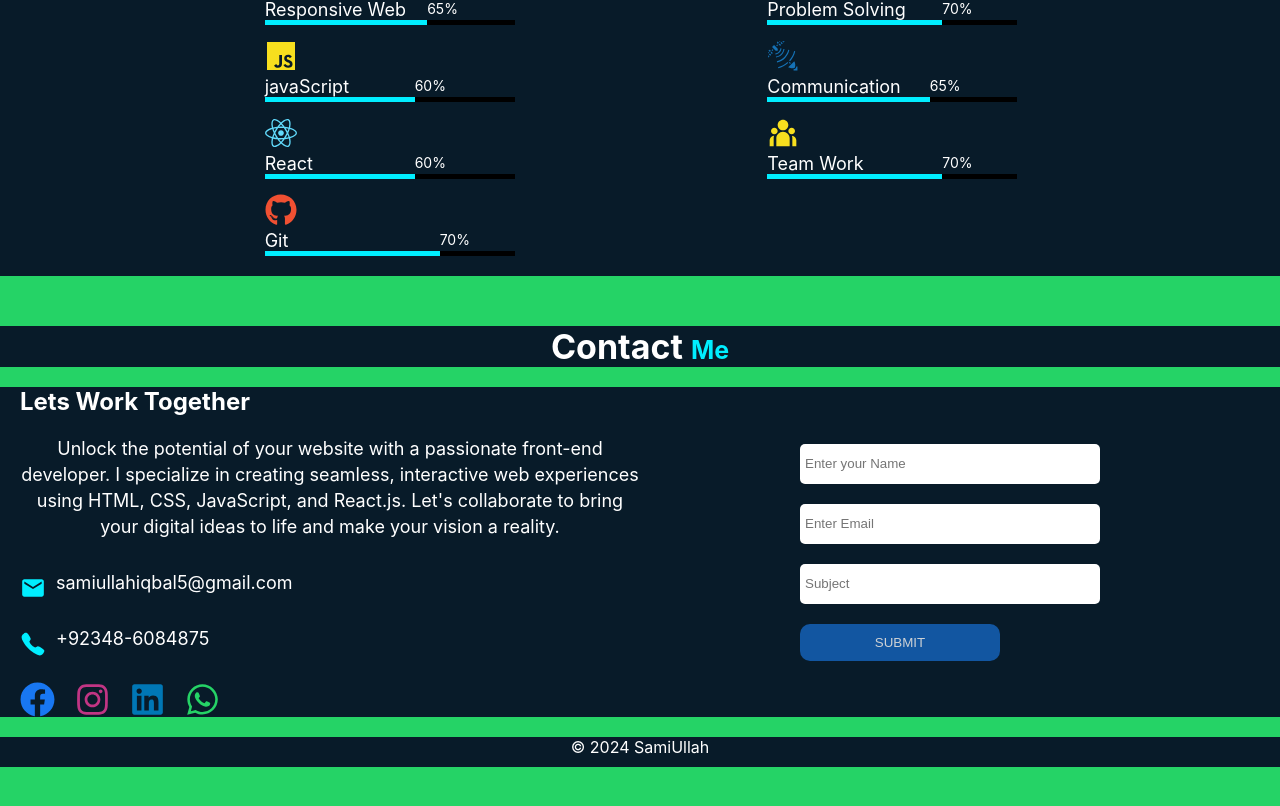
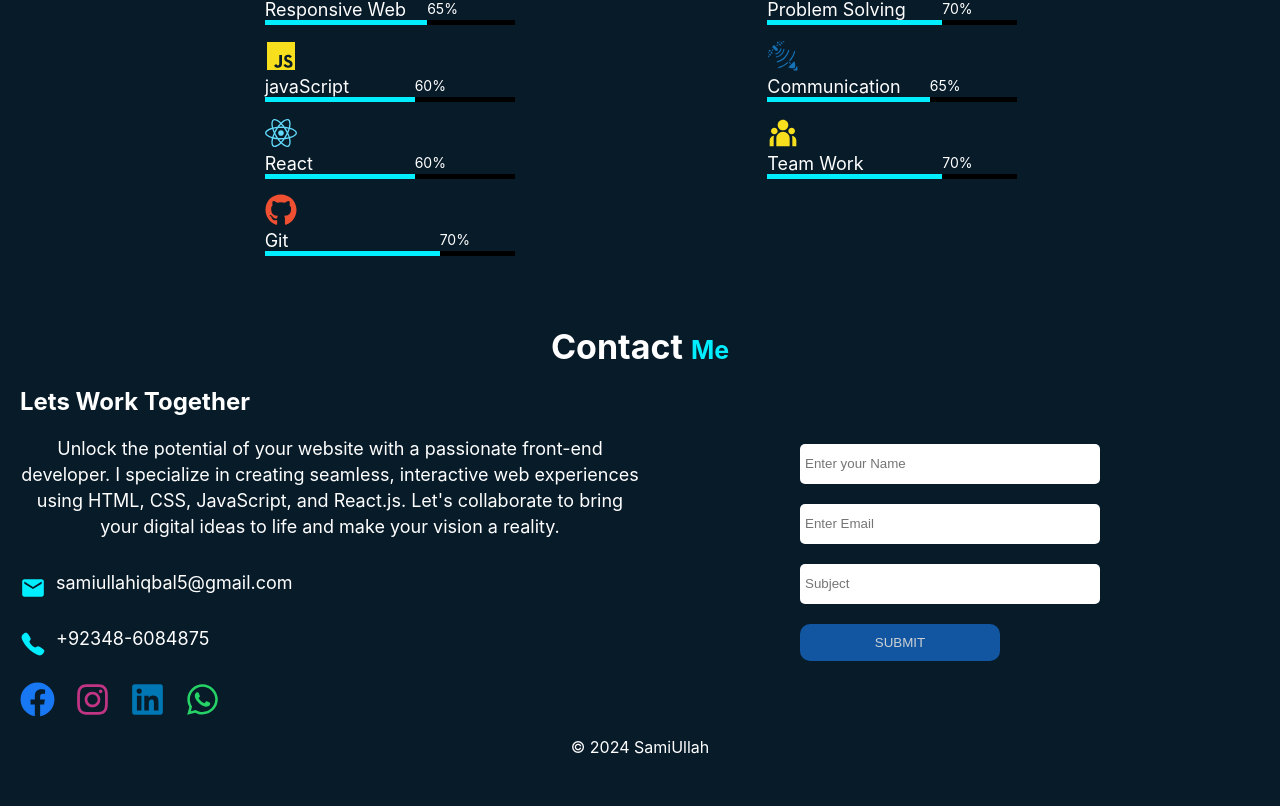
Before and after one commit to SamiUllah928/portfolio-frontend, a React (Create React App) app: page / in a window 1280 px wide. Shown: the part 2117-2923 px from the top of the page. Built offline with nearby package versions, Linux system fonts and the light colour scheme.

Commit message:
commited

```diff
--- a/src/App.css
+++ b/src/App.css
@@ -422,7 +422,6 @@ img:hover {
   flex-direction: column;
   gap: 20px;
   padding-block: 50px;
-  background-color: #25d366;
   height: 80vh;
 }
 .contact-me p {
```
